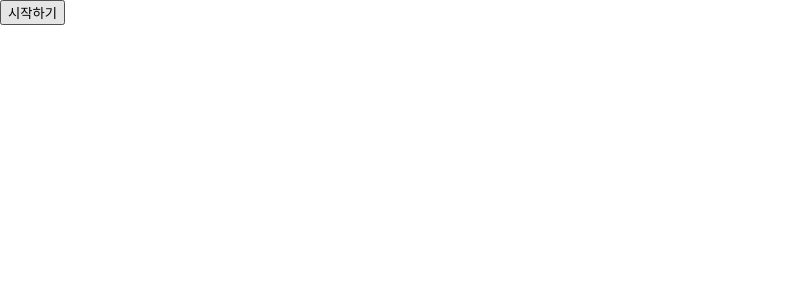
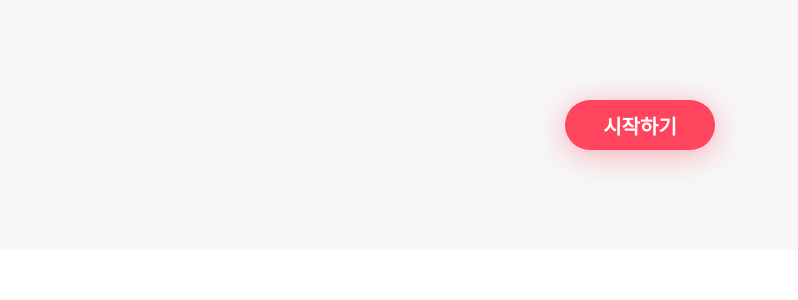
Before and after one commit to larry1121/ku-bti, a React (Create React App) app: page / in a window 1280 px wide. Shown: the top 300 px of the page, without its empty margins (0-798 px from the left). Built offline with nearby package versions, Linux system fonts and the light colour scheme; the HTML template or start-up script is replaced by a standard one.

Commit message:
Design : "add design to button-start"

```diff
--- a/package.json
+++ b/package.json
@@ -6,10 +6,13 @@
     "@testing-library/jest-dom": "^5.16.4",
     "@testing-library/react": "^13.3.0",
     "@testing-library/user-event": "^13.5.0",
+    "node-sass": "^7.0.1",
     "react": "^18.2.0",
     "react-dom": "^18.2.0",
     "react-router-dom": "^6.3.0",
     "react-scripts": "5.0.1",
+    "sass": "^1.53.0",
+    "scss": "^0.2.4",
     "web-vitals": "^2.1.4"
   },
   "scripts": {
--- a/src/App.jsx
+++ b/src/App.jsx
@@ -8,9 +8,7 @@ const App = () => {
     <Routes>
       <Route path="/" element={<Home />} />
       <Route path="/question" element={<Question />} />
-      <Route>
-        <Route path="/result/:mbtiName" element={<Result />} />
-      </Route>
+      <Route path="/result/:mbtiName" element={<Result />} />
     </Routes>
   );
 };
--- a/src/routes/home/home.component.jsx
+++ b/src/routes/home/home.component.jsx
@@ -1,11 +1,14 @@
 import { Link } from "react-router-dom";
+import "./home.component.styles.scss";
 
 const Home = () => {
   return (
-    <div className="buttons-containers">
-      <Link to="/question">
-        <button>시작하기</button>
-      </Link>
+    <div className="home-background">
+      <div className="buttons-containers">
+        <Link to="/question">
+          <button className="button-start">시작하기</button>
+        </Link>
+      </div>
     </div>
   );
 };
--- /dev/null
+++ b/src/routes/home/home.component.styles.scss
@@ -0,0 +1,29 @@
+.home-background {
+  background-color: #f7f7f7;
+  padding: 100px;
+  display: flex;
+  justify-content: center;
+  align-items: center;
+}
+
+.button-start {
+  width: 150px;
+  height: 50px;
+  position: relative;
+  justify-content: center;
+  align-items: center;
+  border-radius: 25px;
+  border-width: 0px;
+  background-color: #ff445e;
+  box-shadow: 0px 5px 30px 0px #ff445d6b;
+  font-size: 20px;
+  color: white;
+  font-weight: 700;
+  top: 0px;
+  transition: top ease 0.5s;
+}
+
+.button-start:hover {
+  background-color: #e23a51;
+  top: -5px;
+}
```
Also changed, not shown: 1 other file (tests, documents, lock files or other folders).
